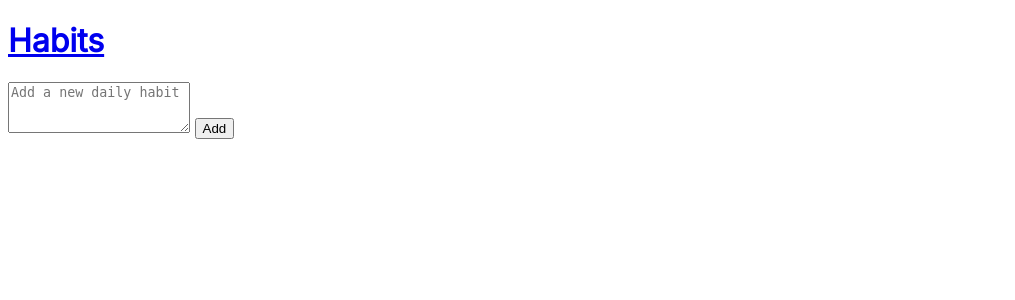
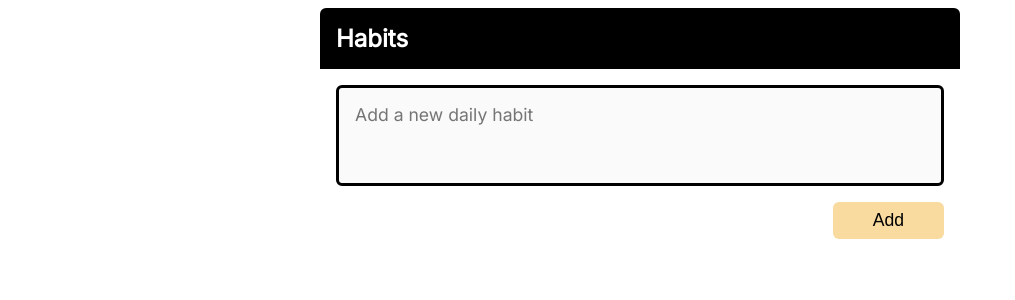
Before and after one commit to AndyB-WHG/HABIT-TRACKER, a Flask app: page /add in a window 1280 px wide. Shown: the top 300 px of the page, without its empty margins (0-1015 px from the left). Run offline with Flask 3, Linux system fonts and the light colour scheme.

Commit message:
Added styling to 'Add Habit' page

```diff
--- a/app.py
+++ b/app.py
@@ -11,7 +11,7 @@ def index():
 
 @app.route("/add", methods=["GET", "POST"])
 def add_habit():
-    if request.form:
+    if request.method == "POST":
         habits.append(request.form.get("habit"))
 
     return render_template("add_habit.html", title="Habit Tracker - Add Habit")
--- a/static/css/main.css
+++ b/static/css/main.css
@@ -8,3 +8,63 @@ body {
   box-sizing: border-box;
   font-family: "Inter", sans-serif;
 }
+
+.header {
+  display: flex;
+  background: #000;
+  color: #fff;
+  justify-content: space-between;
+  align-items: center;
+  border-radius: 6px 6px 0px 0px;
+}
+
+.header,
+.main {
+  max-width: 40rem;
+  margin: 0 auto;
+  padding: 1rem;
+}
+
+.header__link {
+  text-decoration: none;
+  color: inherit;
+  transition: color 0.1s ease-in-out;
+}
+
+.header__link:hover {
+  color: #f9dba0;
+}
+
+.header__logo {
+  margin: 0;
+  font-size: 1.5rem;
+}
+
+/* The form class is used for the form where new habits are added. It's not for
+all form elements */
+.form {
+  display: flex;
+  flex-direction: column;
+  font-size: 1.1rem;
+}
+
+.form__input {
+  padding: 1rem;
+  font-family: inherit;
+  font-size: inherit;
+  resize: none;
+  border: 3px solid #000;
+  border-radius: 6px;
+  background: #fafafa;
+  margin-bottom: 1rem;
+}
+
+.form__button {
+  font-size: inherit;
+  background: #f9dba0;
+  cursor: pointer;
+  border-radius: 6px;
+  padding: 0.5rem 2.5rem;
+  align-self: flex-end;
+  border: none;
+}
```
